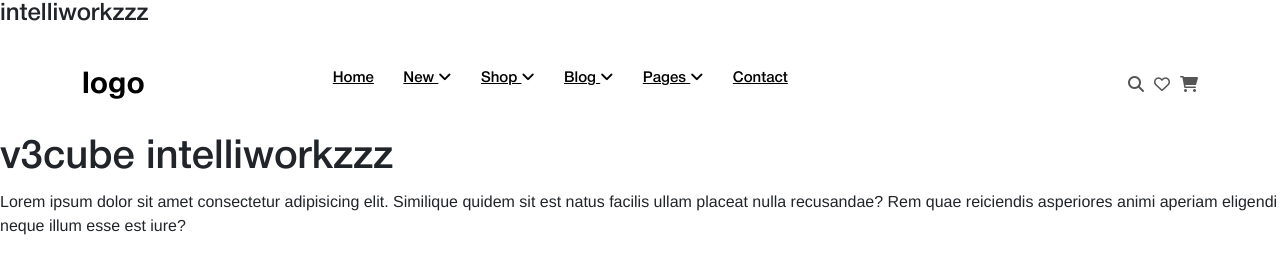
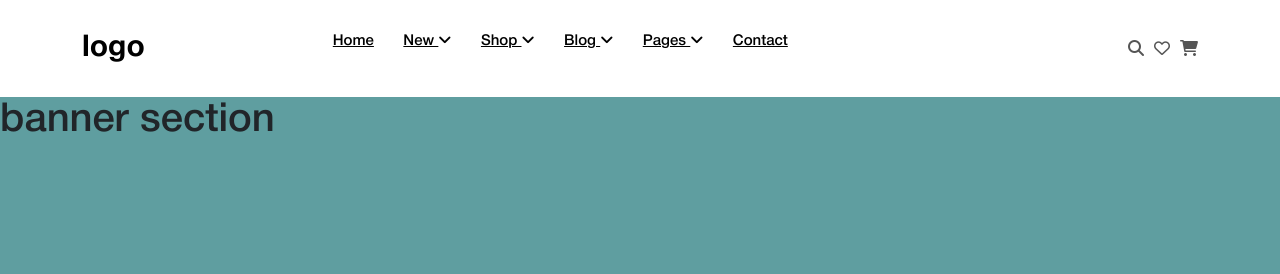
Before and after one commit to kiransverve/kiran_with_newheader_git, a plain HTML site: page kiran-drrr/index.html in a window 1280 px wide. Drawn offline with nearby package versions, Linux system fonts and the light colour scheme.

Commit message:
add sstyle and html for banner section

```diff
--- a/kiran-drrr/css/style.css
+++ b/kiran-drrr/css/style.css
@@ -387,3 +387,7 @@ a{
 	  opacity:1;
 	}
 }
+
+
+/* banner-section */
+.banner-section{width: 100%;height: 100vh;background-color: cadetblue;}
--- a/kiran-drrr/index.html
+++ b/kiran-drrr/index.html
@@ -23,9 +23,6 @@
     />
 </head>
 <body>
-  <div class="abc">
-    <h4>intelliworkzzz</h4>
-  </div>
     <!-- header start -->
     <header class="header">
       <div class="container">
@@ -188,9 +185,8 @@
     </header>
     <!-- header end -->
 
-    <div class="">
-      <h1>v3cube intelliworkzzz</h1>
-      <p>Lorem ipsum dolor sit amet consectetur adipisicing elit. Similique quidem sit est natus facilis ullam placeat nulla recusandae? Rem quae reiciendis asperiores animi aperiam eligendi neque illum esse est iure?</p>
+    <div class="banner-section">
+      <h1>banner section</h1>
     </div>
 
 <!-- jquary cdn -->
```
